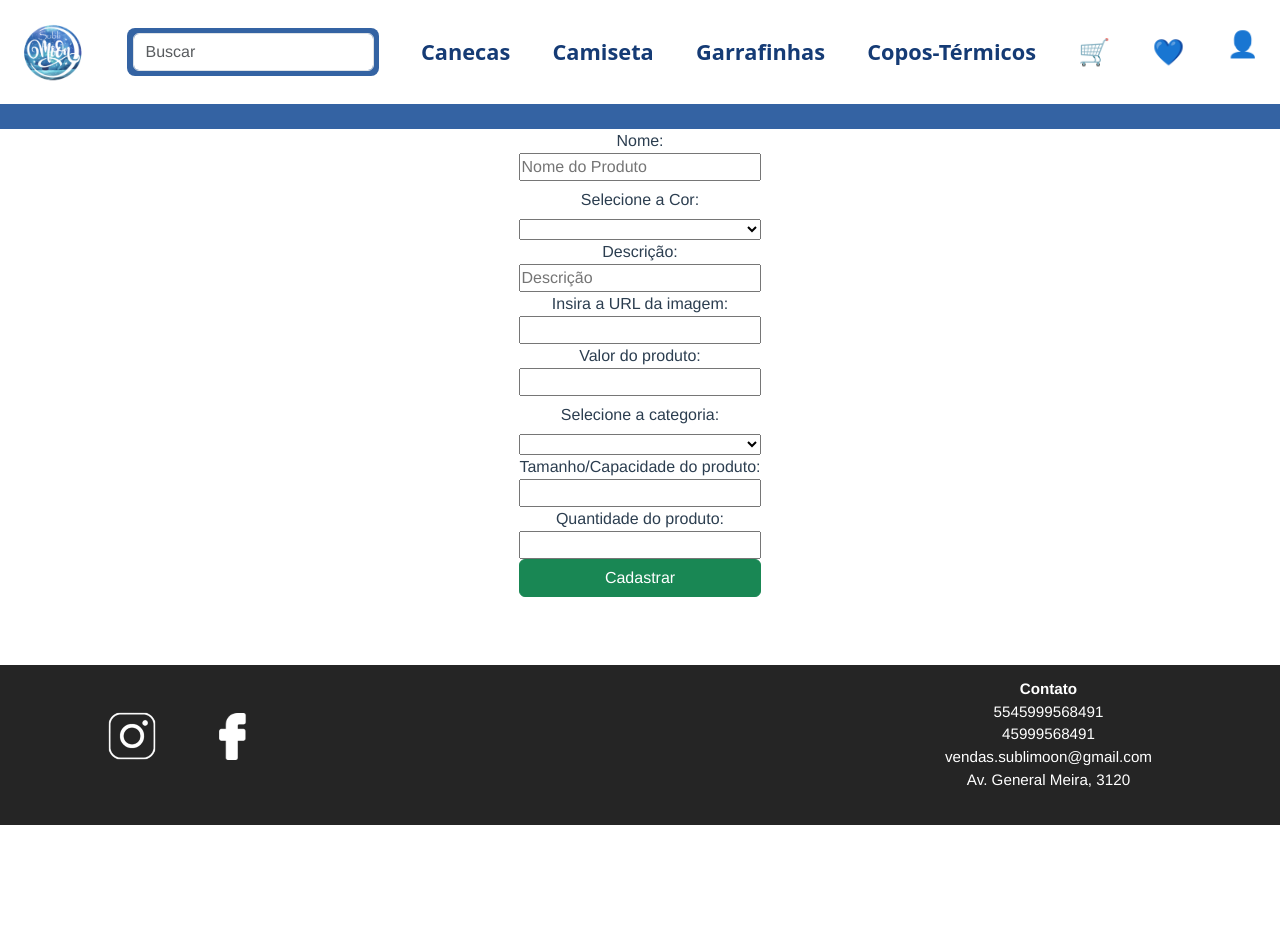
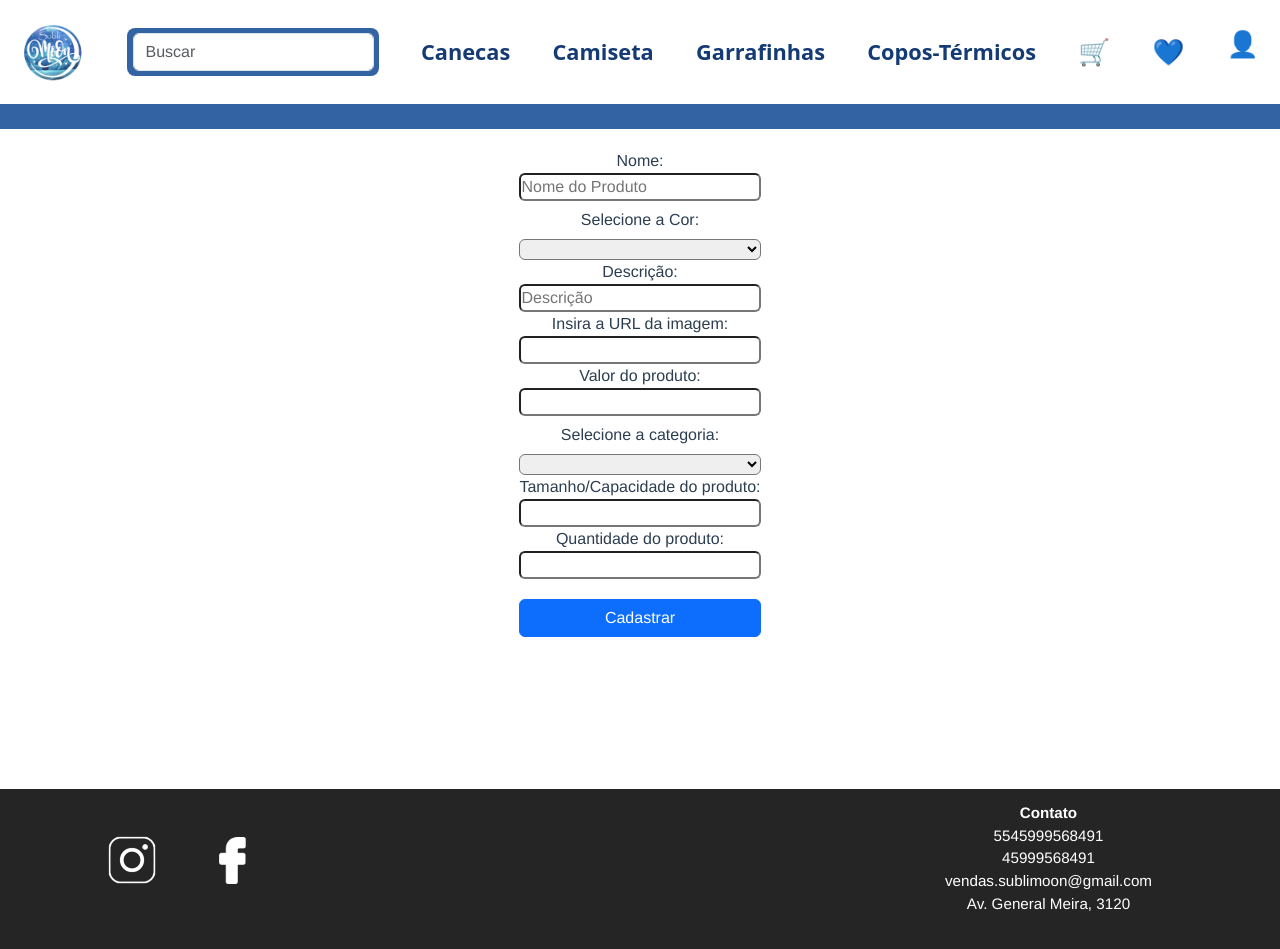
Before and after one commit to Grupo01UniamericaBackend/SublimoonFront, a Vue app in the folder sublimoon-front-end/: page /cadastroproduto in a window 1280 px wide. Before the commit the page ends 825 px from the top, so only its background shows below. Built offline with nearby package versions, Linux system fonts and the light colour scheme.

Commit message:
estilizada boa

```diff
--- a/sublimoon-front-end/src/views/FavoritosView.vue/FavoritosPag.vue
+++ b/sublimoon-front-end/src/views/FavoritosView.vue/FavoritosPag.vue
@@ -22,7 +22,7 @@
         </button>
       </div>
       <div class="destaque">
-        <h1 id="h1dest">Nossos destaques:</h1>
+        <h1 id="h1dest">Seus Favoritos:</h1>
       </div>
 
       <div class="col-md-12 text-start" v-for="item in ProdutosList"
--- a/sublimoon-front-end/src/views/ProdutoView.vue/ProdutoCad.vue
+++ b/sublimoon-front-end/src/views/ProdutoView.vue/ProdutoCad.vue
@@ -74,7 +74,8 @@
         <button
           v-if="form === undefined"
           type="button"
-          class="btn btn-success"
+          class="btn btn-primary"
+          id="cadastrarbutton"
           @click="onClickCadastrar()"
         >
           Cadastrar
@@ -213,4 +214,17 @@ form {
   flex-direction: column;
   width: 100%;
 }
+.divForm{
+  height: 80vh;
+  margin-top: 20px;
+}
+input{
+  border-radius: 6px;
+}
+select{
+  border-radius: 6px;
+}
+#cadastrarbutton{
+ margin-top: 20px;
+}
 </style>
--- a/sublimoon-front-end/src/views/ProdutoView.vue/ProdutoDetalhado.vue
+++ b/sublimoon-front-end/src/views/ProdutoView.vue/ProdutoDetalhado.vue
@@ -12,7 +12,7 @@
         <h3>R${{ produto.preco }}</h3>
 
         <div>
-          <button type="button" class="btn btn-success">
+          <button type="button" class="btn btn-info" id="botaoadd">
             Adicionar ao carrinho
           </button>
         </div>
@@ -71,21 +71,15 @@ export default defineComponent({
 
 <style lang="scss">
 .containerr {
-
-
-  width: 120%;
-
-
+  width: 100%;
   display: flex;
-
-
+  color: #153b75;
 }
 
 .imagemproduto {
   margin-top: 40px;
+  margin-bottom: 50px;
   width: 50vw;
-  height: 50vh;
-
   display: flex;
   align-items: center;
   justify-content: center;
@@ -101,7 +95,13 @@ export default defineComponent({
     justify-content: space-between;
 
 }
-
+#botaoadd{
+  width: 50%;
+  height: 150%;
+  font-size: 2rem;
+  background-color: #153b75;
+  color: white;
+}
 .tituloprod h2{
 
 font-size: 60px;
@@ -109,12 +109,12 @@ font-size: 60px;
 }
 
 .mainprod {
-
   min-height: 80vh;
+  margin-top: 50px;
 }
 
 .card-text {
-  color: black;
+  color: #153b75;
 }
 
 #produtooo {
@@ -124,11 +124,12 @@ font-size: 60px;
 .descricaoo{
 
 min-height: 20vh;
+width: 80%;
+margin-left: 10%;
 display: flex;
 flex-direction: column;
+justify-content: flex-start;
 align-items: flex-start;
-justify-content: center;
-
 
 }
 </style>
```
